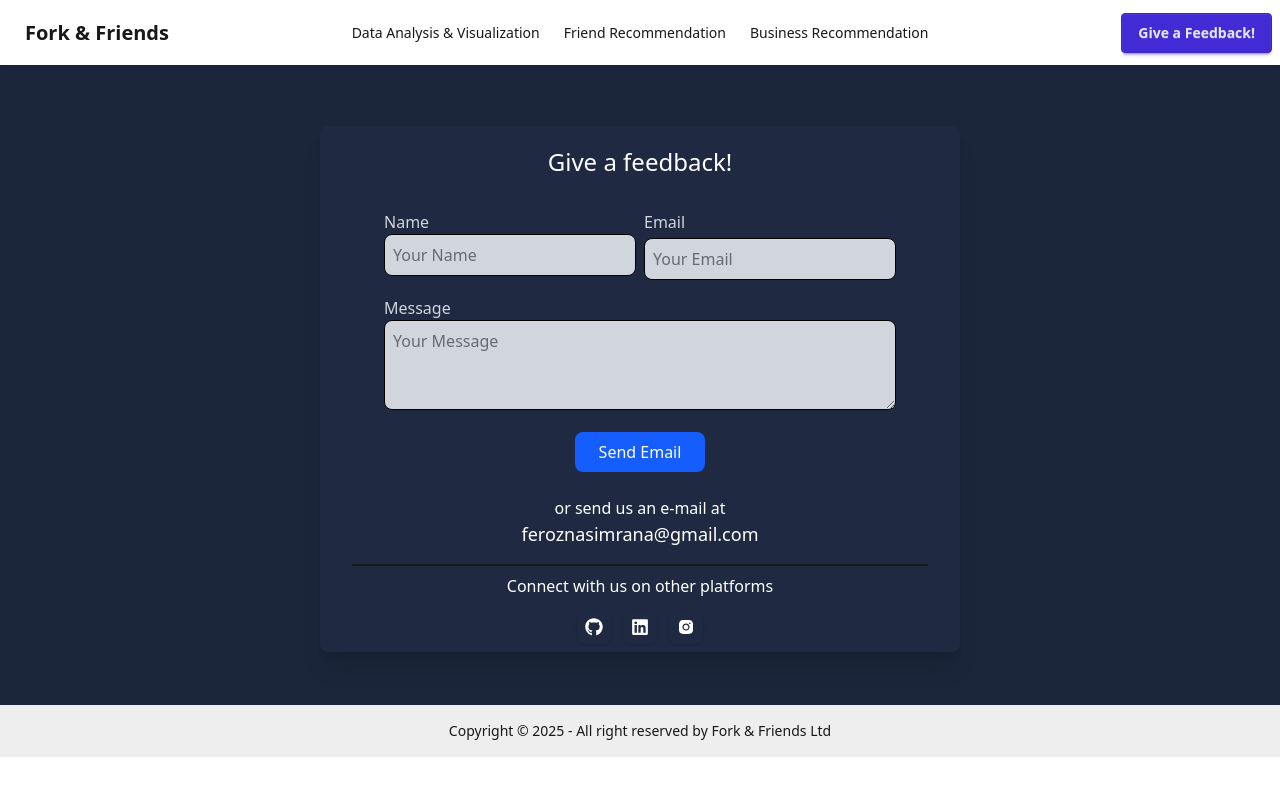
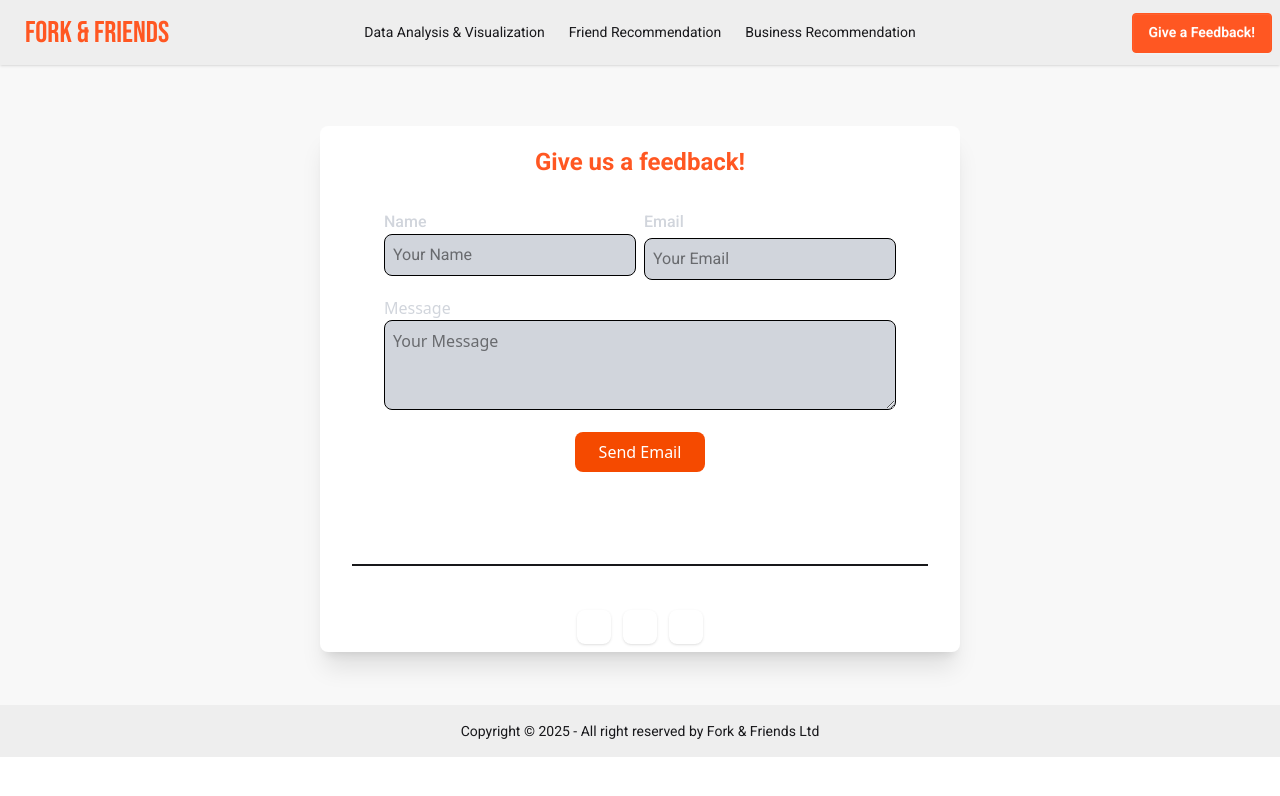
Before and after one commit to NasimRanaFeroz/Fork-Friends_Front-End, a React (Vite) app: page /feedback in a window 1280 px wide. Shown: the top 796 px of the page. Built offline with nearby package versions, Linux system fonts and the light colour scheme.

Commit message:
fonts-routes

```diff
--- a/index.html
+++ b/index.html
@@ -1,9 +1,17 @@
-<!doctype html>
+<!DOCTYPE html>
 <html lang="en">
   <head>
     <meta charset="UTF-8" />
     <link rel="icon" type="image/png" href="/favicon.png" />
     <meta name="viewport" content="width=device-width, initial-scale=1.0" />
+
+    <link rel="preconnect" href="https://fonts.googleapis.com" />
+    <link rel="preconnect" href="https://fonts.gstatic.com" crossorigin />
+    <link
+      href="https://fonts.googleapis.com/css2?family=Bebas+Neue&family=Roboto:ital,wght@0,100..900;1,100..900&display=swap"
+      rel="stylesheet"
+    />
+
     <title>Fork & Friends</title>
   </head>
   <body>
--- a/src/components/Footer.jsx
+++ b/src/components/Footer.jsx
@@ -3,7 +3,7 @@ import React from "react";
 const Footer = () => {
   return (
     <div>
-      <footer className="footer sm:footer-horizontal footer-center bg-base-300 text-base-content p-4">
+      <footer className="footer sm:footer-horizontal footer-center bg-base-300  roboto-regular text-base-content p-4">
         <aside>
           <p>
             Copyright © {new Date().getFullYear()} - All right reserved by Fork & Friends Ltd
--- a/src/components/ImageSlider.jsx
+++ b/src/components/ImageSlider.jsx
@@ -20,7 +20,7 @@ function ImageSlider() {
     }, []);
 
     return (
-        <div className="relative w-full mx-auto h-159">
+        <div className="relative w-full mx-auto h-159 bg-base-300">
             <div className="overflow-hidden relative h-full">
                 {images.map((image, index) => (
                     <div
@@ -29,7 +29,7 @@ function ImageSlider() {
                         style={{ backgroundImage: `url(${image})`, backgroundSize: 'cover', backgroundPosition: 'center' }}
                     >
                         <div className="flex items-center justify-center h-full">
-                            <div className="text-white text-4xl font-bold">Femboy Tahmid</div>
+                            <div className="text-white text-4xl font-bold roboto-bold">Femboy Tahmid</div>
                         </div>
                     </div>
                 ))}
--- a/src/components/Navbar.jsx
+++ b/src/components/Navbar.jsx
@@ -4,12 +4,12 @@ import { Link, NavLink } from "react-router-dom";
 const Navbar = () => {
   const navLinkStyles = ({ isActive }) => {
     return isActive
-      ? "font-bold text-primary"
+      ? "font-bold text-[#ff5722]"
       : "";
   };
 
   return (
-    <div className="navbar bg-base-100 shadow-sm">
+    <div className="navbar bg-base-300 shadow-sm">
       <div className="navbar-start">
         <div className="dropdown">
           <div
@@ -54,10 +54,10 @@ const Navbar = () => {
             </li>
           </ul>
         </div>
-        <Link to="/" className="btn btn-ghost text-xl">Fork & Friends</Link>
+        <Link to="/" className="btn btn-ghost bebas-neue-regular text-3xl text-[#ff5722]">Fork & Friends</Link>
       </div>
       <div className="navbar-center hidden lg:flex">
-        <ul className="menu menu-horizontal px-1">
+        <ul className="menu menu-horizontal px-1 roboto-regular">
           <li>
             <NavLink to="/data-analysis" className={navLinkStyles}>
               Data Analysis & Visualization
@@ -75,9 +75,9 @@ const Navbar = () => {
           </li>
         </ul>
       </div>
-      <div className="navbar-end">
+      <div className="navbar-end roboto-regular">
         <NavLink to="/feedback" className={({ isActive }) =>
-          `btn ${isActive ? "btn-primary" : ""}`
+          `btn ${isActive ? "bg-[#ff5722] text-white border-[#ff5722]" : "bg-orange-600 hover:bg-[#e64a19] hover:border-[#e64a19]"}`
         }>
           Give a Feedback!
         </NavLink>
--- a/src/index.css
+++ b/src/index.css
@@ -1,2 +1,26 @@
 @import "tailwindcss";
 @plugin "daisyui";
+
+.bebas-neue-regular {
+  font-family: "Bebas Neue", sans-serif;
+  font-weight: 400;
+  font-style: normal;
+}
+
+.roboto-light {
+  font-family: "Roboto", sans-serif;
+  font-optical-sizing: auto;
+  font-weight: 300;
+}
+
+.roboto-regular {
+  font-family: "Roboto", sans-serif;
+  font-optical-sizing: auto;
+  font-weight: 400;
+}
+
+.roboto-bold {
+  font-family: "Roboto", sans-serif;
+  font-optical-sizing: auto;
+  font-weight: 700;
+}
--- a/src/pages/Analysis.jsx
+++ b/src/pages/Analysis.jsx
@@ -7,7 +7,7 @@ function Analysis() {
   // Style function for NavLink - applies active styles when route is active
   const navLinkStyles = ({ isActive }) => {
     return isActive
-      ? "font-bold bg-primary text-primary-content"
+      ? "font-bold bg-[#ff5722] text-primary-content roboto-bold"
       : "";
   };
 
@@ -21,7 +21,7 @@ function Analysis() {
           <Outlet />
           <label
             htmlFor="my-drawer-2"
-            className="btn btn-primary drawer-button lg:hidden"
+            className="btn btn-primary drawer-button lg:hidden roboto-bold"
           >
             Open drawer
           </label>
@@ -32,7 +32,7 @@ function Analysis() {
             aria-label="close sidebar"
             className="drawer-overlay"
           ></label>
-          <ul className="menu bg-base-200 text-base-content min-h-full w-80 p-4">
+          <ul className="menu bg-base-200 text-md min-h-full w-80 p-4 roboto-regular">
             <li>
               <NavLink to="/data-analysis" end className={navLinkStyles}>
                 Business Analysis
--- a/src/pages/Feedback.jsx
+++ b/src/pages/Feedback.jsx
@@ -56,11 +56,11 @@ const Feedback = () => {
   return (
     <div>
       <Navbar />
-      <div className="h-auto sm:h-[40rem] bg-[#1B263B] bg-cover bg-center flex justify-center items-center">
-        <div className="grid grid-cols-1 xl:w-1/2 mt-6 mb-4 md:px-8 gap-4 rounded-lg bg-[#202b43ea] shadow-xl transition-shadow duration-300 hover:shadow-2xl">
+      <div className="h-auto sm:h-[40rem] bg-base-200 bg-cover bg-center flex justify-center items-center">
+        <div className="grid grid-cols-1 xl:w-1/2 mt-6 mb-4 md:px-8 gap-4 rounded-lg bg-base-100 shadow-xl transition-shadow duration-300 hover:shadow-2xl">
           <div>
-            <p className="text-2xl text-white p-3 mt-2 text-center">
-              Give a feedback!
+            <p className="text-2xl text-[#ff5722] p-3 mt-2 text-center roboto-bold">
+              Give us a feedback!
             </p>
           </div>
           <div className="flex justify-center items-center ">
@@ -68,7 +68,7 @@ const Feedback = () => {
               onSubmit={handleSubmit}
               className=" rounded-lg pt-1 w-full px-4"
             >
-              <div className="grid grid-cols-1 sm:grid-cols-2 sm:gap-2 px-2 sm:px-4 gap-y-4">
+              <div className="grid grid-cols-1 sm:grid-cols-2 sm:gap-2 px-2 sm:px-4 gap-y-4 roboto-regular">
                 <div>
                   <label
                     htmlFor="name"
@@ -80,7 +80,7 @@ const Feedback = () => {
                     id="name"
                     name="name"
                     type="text"
-                    className="p-2 w-full border text-black bg-gray-300 rounded-lg focus:ring-2 focus:ring-blue-400 focus:outline-none"
+                    className="p-2 w-full border text-black bg-gray-300 rounded-lg focus:ring-2 focus:ring-orange-600 focus:outline-none"
                     placeholder="Your Name"
                     required
                     value={name}
@@ -98,7 +98,7 @@ const Feedback = () => {
                     id="email"
                     name="email"
                     type="email"
-                    className="mt-1 p-2 w-full border text-black bg-gray-300 rounded-lg focus:ring-2 focus:ring-blue-400 focus:outline-none"
+                    className="mt-1 p-2 w-full border text-black bg-gray-300 rounded-lg focus:ring-2 focus:ring-orange-600 focus:outline-none"
                     placeholder="Your Email"
                     value={email}
                     onChange={(e) => setEmail(e.target.value)}
@@ -117,7 +117,7 @@ const Feedback = () => {
                   rows="3"
                   id="message"
                   name="message"
-                  className="mt-1 p-2 text-black w-full border bg-gray-300 rounded-lg focus:ring-2 focus:ring-blue-400 focus:outline-none"
+                  className="mt-1 p-2 text-black w-full border bg-gray-300 rounded-lg focus:ring-2 focus:ring-orange-600 focus:outline-none"
                   placeholder="Your Message"
                   value={message}
                   onChange={(e) => setMessage(e.target.value)}
@@ -130,9 +130,9 @@ const Feedback = () => {
                   disabled={isLoading}
                   className={`${
                     isLoading
-                      ? "bg-blue-400 cursor-not-allowed"
-                      : "bg-blue-600 hover:bg-blue-500"
-                  } text-white text-base px-6 py-2 rounded-lg focus:outline-none focus:ring-2 focus:ring-blue-400`}
+                      ? "bg-orange-600 cursor-not-allowed"
+                      : "bg-orange-600 hover:bg-[#e64a19]"
+                  } text-white text-base px-6 py-2 rounded-lg focus:outline-none focus:ring-2 focus:ring-orange-600`}
                 >
                   {isLoading ? "Sending..." : "Send Email"}
                 </button>
@@ -143,22 +143,22 @@ const Feedback = () => {
               </div>
             </form>
           </div>
-          <div>
+          <div className="roboto-regular">
             <p className="text-center text-sm sm:text-base text-white">
               or send us an e-mail at
             </p>
             <p className="text-center text-white text-base sm:text-lg">
-              feroznasimrana@gmail.com
+              femboytahmid@gmail.com
             </p>
           </div>
-          <div className="border-t-2 border-text-white">
+          <div className="border-t-2 border-text-white roboto-regular">
             <p className="text-center text-sm sm:text-base text-white mt-2">
               Connect with us on other platforms
             </p>
             <div className="text-lg p-2 text-white flex justify-center gap-3 sm:gap-4">
               <div className="flex gap-2 sm:gap-3 pt-1">
                 <a
-                  className="p-2 border-sky-400 rounded-lg shadow-sm hover:shadow-md hover:shadow-sky-500 transition duration-300"
+                  className="p-2 border-orange-400 rounded-lg shadow-sm hover:shadow-md hover:shadow-orange-500 transition duration-300"
                   href="https://github.com/NasimRanaFeroz"
                   target="_blank"
                   rel="noopener noreferrer"
@@ -166,7 +166,7 @@ const Feedback = () => {
                   <FaGithub />
                 </a>
                 <a
-                  className="p-2 border-sky-400 rounded-lg shadow-sm hover:shadow-md hover:shadow-sky-500 transition duration-300"
+                  className="p-2 border-orange-400 rounded-lg shadow-sm hover:shadow-md hover:shadow-orange-500 transition duration-300"
                   href="https://www.linkedin.com/in/nasim-rana-feroz"
                   target="_blank"
                   rel="noopener noreferrer"
@@ -174,7 +174,7 @@ const Feedback = () => {
                   <FaLinkedin />
                 </a>
                 <a
-                  className="p-2 border-sky-400 rounded-lg shadow-sm hover:shadow-md hover:shadow-sky-500 transition duration-300"
+                  className="p-2 border-orange-400 rounded-lg shadow-sm hover:shadow-md hover:shadow-orange-500 transition duration-300"
                   href="https://www.instagram.com/nasim_rana_feroz/"
                   target="_blank"
                   rel="noopener noreferrer"
--- a/src/pages/Home.jsx
+++ b/src/pages/Home.jsx
@@ -5,7 +5,7 @@ import ImageSlider from '../components/ImageSlider';
 
 function Home() {
   return (
-    <div className="min-h-screen flex flex-col">
+    <div className="min-h-screen flex flex-col bg-base-300">
       <Navbar />
       <main className="flex-grow">
         <ImageSlider />
```
